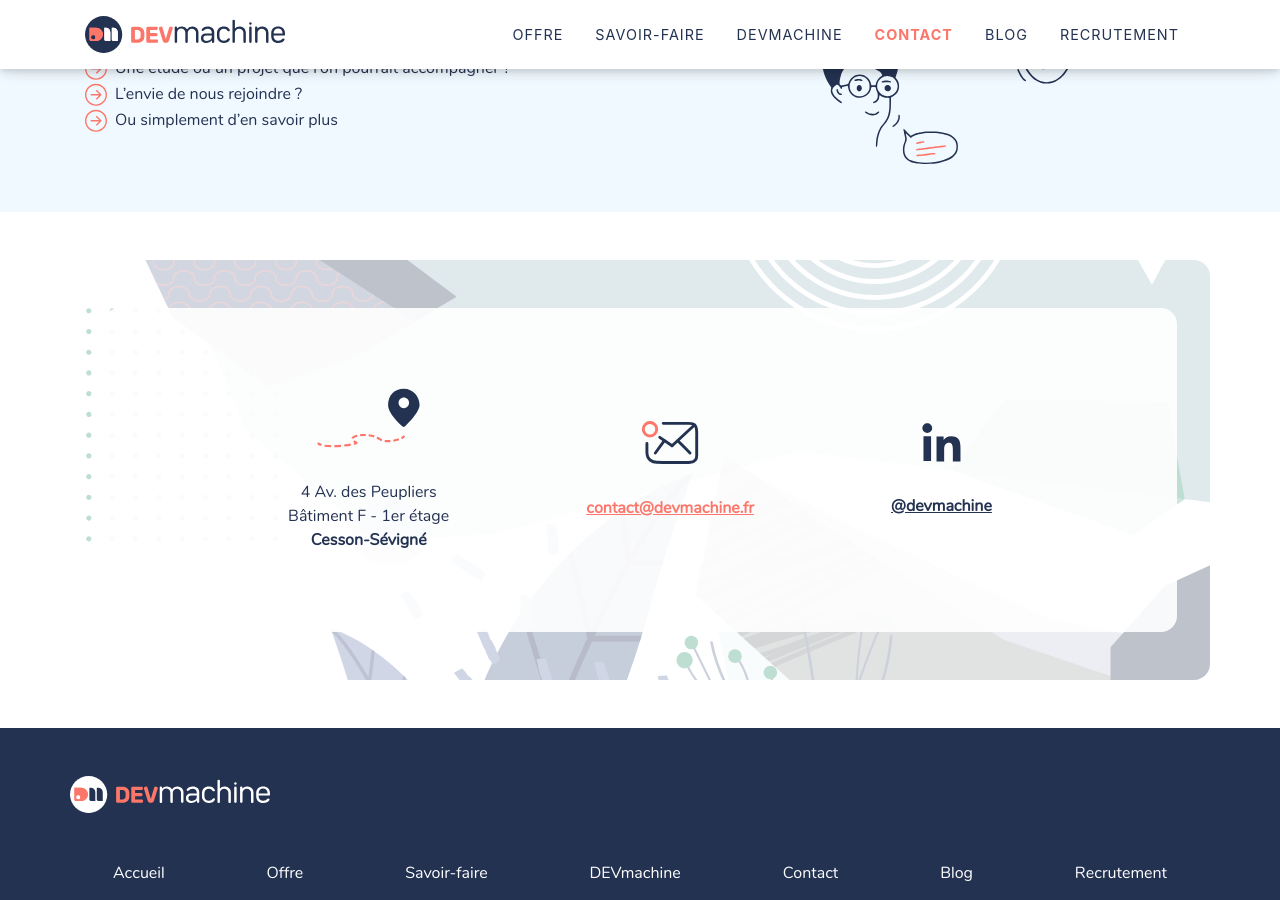
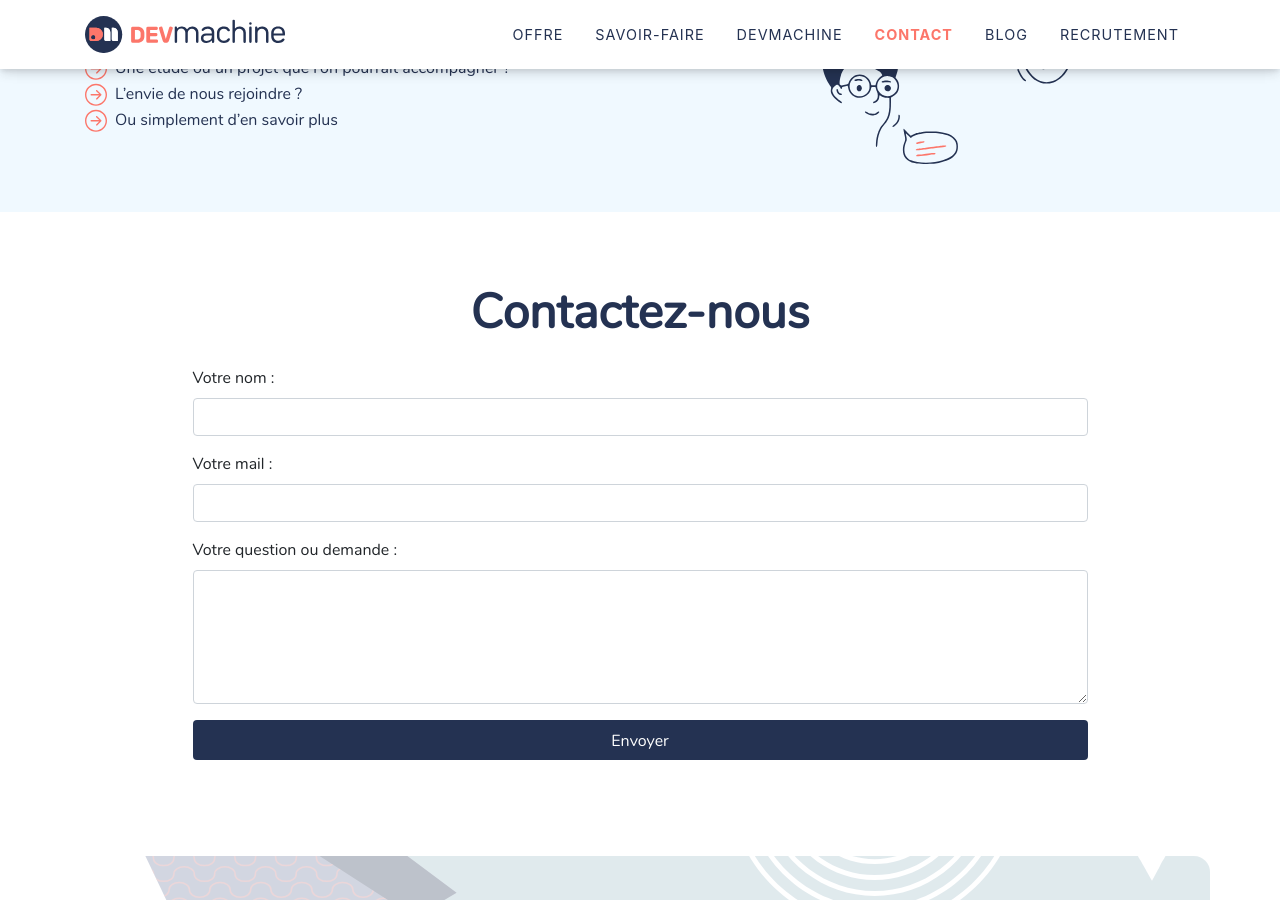
Before and after one commit to DEVmachine-fr/website, a Jekyll site: the page built from pages/contact.html, in a window 1280 px wide and 900 px high, scrolled down 223 px. Built offline with Jekyll 4.4.1, drawn with Linux system fonts in a browser that asks for light colours; nearby versions of some CDN libraries.

Commit message:
feat: netlify form (#20)
* fix: sticky navbar + blog anchor

* feat: netlify try

* feat: add netlify form

Co-authored-by: leroy-p <leroy-p@mgdis.fr>

```diff
--- a/_sass/_contact.scss
+++ b/_sass/_contact.scss
@@ -4,6 +4,15 @@ section#contact-intro {
   background-color: $blue-bg;
   img {
     max-height: 30vh;
+  }
+}
+
+section#contact-form {
+  button {
+    width: 100%;
+    &:hover {
+      cursor: pointer;
+    }
   }
 }
 
--- a/assets/css/styles.scss
+++ b/assets/css/styles.scss
@@ -27,7 +27,7 @@ body {
   @include body-font;
 }
 
-a.dm-btn {
+a.dm-btn, button.dm-btn {
   display: inline-block;
   text-align: center;
   border-radius: 4px;
--- a/pages/contact.html
+++ b/pages/contact.html
@@ -24,6 +24,34 @@ order: 4
       </div>
 
     </div>
+  </div>
+</section>
+
+<section id="contact-form">
+  <div class="container">
+    <div class="row">
+      <h1 class="section-heading">Contactez-nous</h1>
+    </div>
+
+    <form name="contact-form" method="post" class="col-md-10 offset-md-1 col-sm-12" netlify>
+      <!-- Nom -->
+      <div class="mb-3">
+        <label class="form-label" for="name">Votre nom :</label>
+        <input class="form-control" id="name" name="name" required />
+      </div>
+      <!-- Mail -->
+      <div class="mb-3">
+        <label class="form-label" for="email">Votre mail :</label>
+        <input class="form-control" id="email" email="name" type="email" required />
+      </div>
+      <!-- Text -->
+      <div class="mb-3">
+        <label class="form-label" for="question">Votre question ou demande : </label>
+        <textarea class="form-control" id="question" name="question" rows="5"></textarea>
+      </div>
+      <!-- Envoyer -->
+      <button type="submit" class="dm-btn dm-btn-blue">Envoyer</button>
+    </form>
   </div>
 </section>
 
```
Also changed, not shown: README.md.
